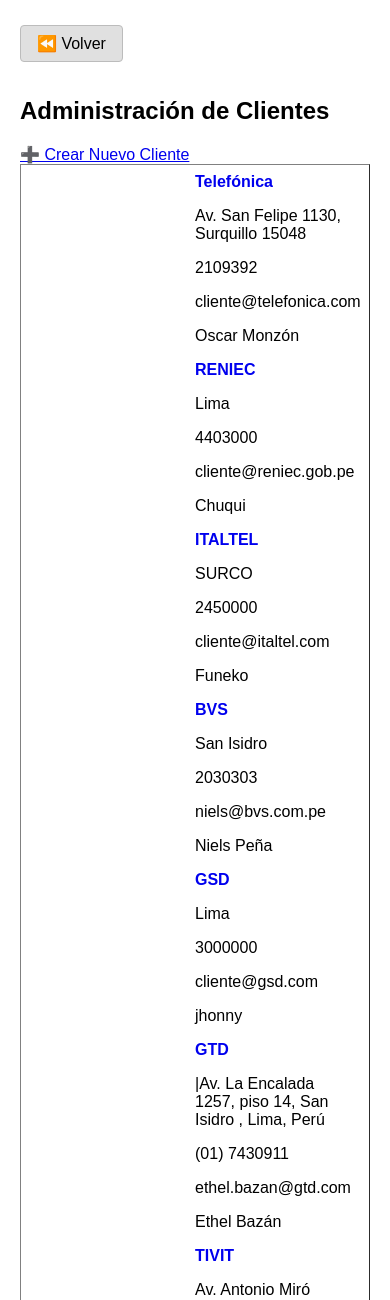
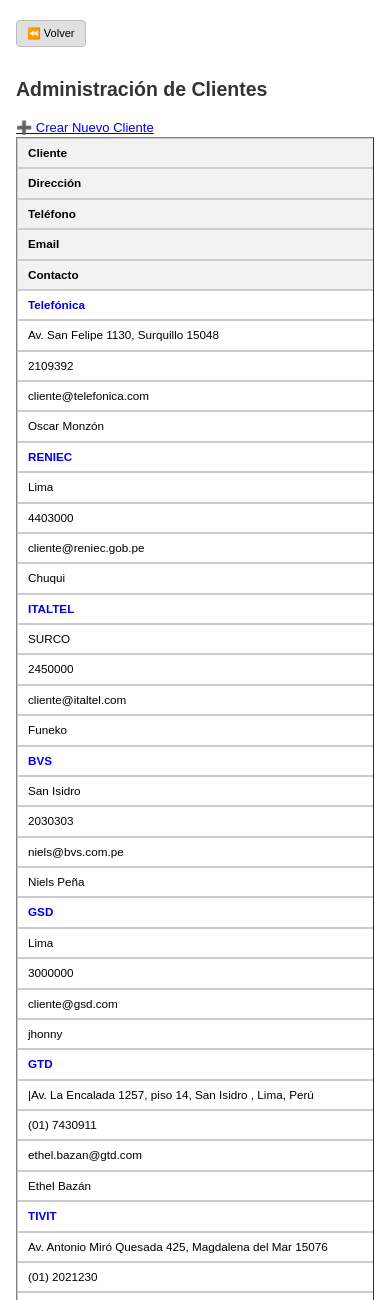
Before and after one commit to rmunozes/crm_nirqa, a Flask app: page /clientes in a window 390 px wide. Shown: the top 1300 px of the page. Run offline with Flask 3, Linux system fonts and the light colour scheme; a user stored in the database is signed in; data comes from the database, SQL or seed files in the repository.

Commit message:
Mejorar diseño responsivo con tabla adaptable

```diff
--- a/templates/base.html
+++ b/templates/base.html
@@ -3,34 +3,36 @@
 <head>
     <meta charset="UTF-8">
     <title>{% block title %}CRM NIRQA{% endblock %}</title>
+
 <style>
+    html {
+        font-size: 14px;
+    }
+
     body {
         font-family: Arial, sans-serif;
-            margin: 0;
-            padding: 20px;
-            box-sizing: border-box;
+        margin: 16px;
+        line-height: 1.4;
     }
 
-        .container {
-            max-width: 100%;
-            overflow-x: auto;
-        }
-
-        h1 {
+    h1, h2, h3 {
         color: #333;
+        margin-bottom: 16px;
     }
 
     table {
         border-collapse: collapse;
         width: 100%;
-            table-layout: auto;
+        max-width: 100%;
         overflow-x: auto;
+        display: block;
     }
 
     th, td {
-            padding: 8px 12px;
+        padding: 6px 10px;
         border: 1px solid #ccc;
         text-align: left;
+        font-size: 0.95rem;
     }
 
     th {
@@ -44,14 +46,15 @@
 
     .btn {
         display: inline-block;
-            padding: 8px 16px;
-            margin: 5px 5px 15px 0;
+        padding: 6px 14px;
+        margin: 4px 6px 12px 0;
         border: none;
         border-radius: 4px;
         text-decoration: none;
         color: white;
         background-color: #28a745;
         cursor: pointer;
+        font-size: 0.95rem;
     }
 
     .btn-blue {
@@ -76,34 +79,35 @@
     input[type="date"],
     input[type="number"],
     select {
-            padding: 6px;
+        padding: 5px;
         margin: 4px 2px;
-            font-size: 14px;
-            width: 100%;
-            max-width: 200px;
-            box-sizing: border-box;
+        font-size: 0.9rem;
+        max-width: 100%;
     }
 
     @media screen and (max-width: 768px) {
+        html {
+            font-size: 13px;
+        }
+
+        .btn {
+            padding: 5px 10px;
+            font-size: 0.85rem;
+        }
+
         table, thead, tbody, th, td, tr {
             display: block;
+            width: 100%;
         }
 
-            th {
-                position: absolute;
-                top: -9999px;
-                left: -9999px;
-            }
-
-            td {
-                border: none;
-                position: relative;
-                padding-left: 50%;
-                white-space: normal;
-                text-align: left;
+        th, td {
+            font-size: 0.9rem;
         }
     }
 </style>
+
+
+
 </head>
 <body>
   <div class="container">
```
Lines whose indentation alone changed are shown as unchanged.
